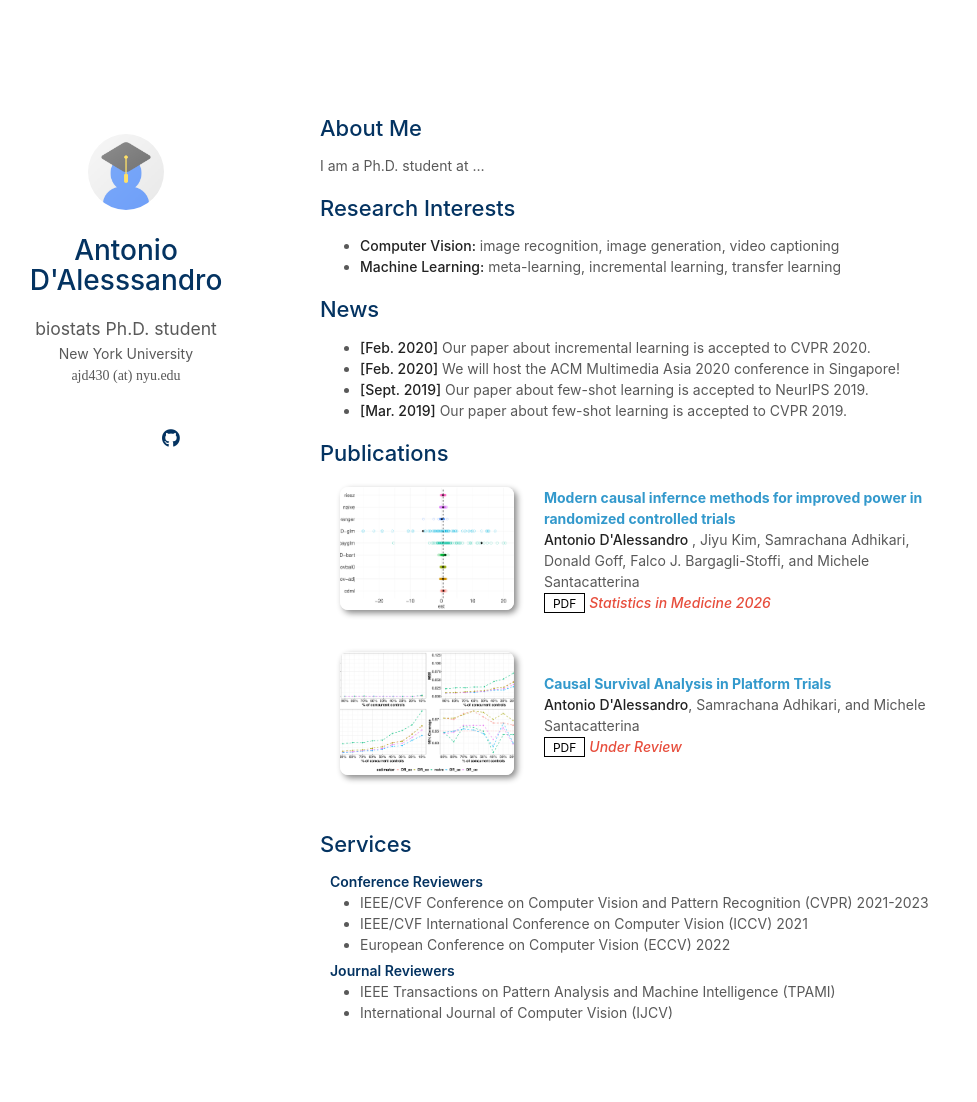
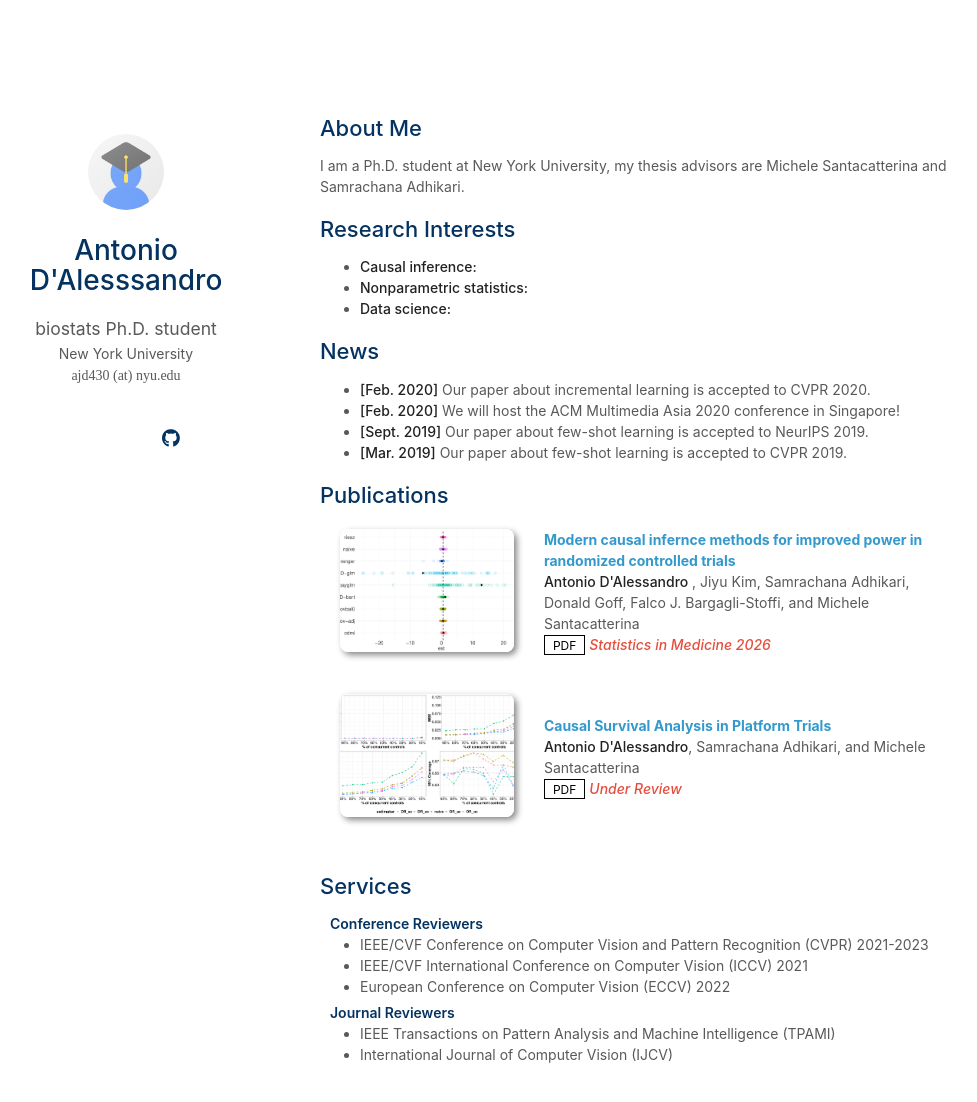
Before and after one commit to antoniod5836/antoniod5836.github.io, a Jekyll site: the page built from index.md, in a window 1280 px wide and 1156 px high. Shown: the top 1102 px of the window, without its empty margins (150-1127 px from the left). Built offline with Jekyll 4.4.1, drawn with Linux system fonts in a browser that asks for light colours; a style sheet for code colours, icons or effects is not loaded; our own code applies the rules of GitHub Pages for plain Markdown files.

Commit message:
Update index.md

```diff
--- a/index.md
+++ b/index.md
@@ -4,12 +4,13 @@ layout: homepage
 
 ## About Me
 
-I am a Ph.D. student at ...
+I am a Ph.D. student at New York University, my thesis advisors are Michele Santacatterina and Samrachana Adhikari.
 
 ## Research Interests
 
-- **Computer Vision:** image recognition, image generation, video captioning
-- **Machine Learning:** meta-learning, incremental learning, transfer learning
+- **Causal inference:**
+- **Nonparametric statistics:**
+- **Data science:**
 
 ## News
 
```
